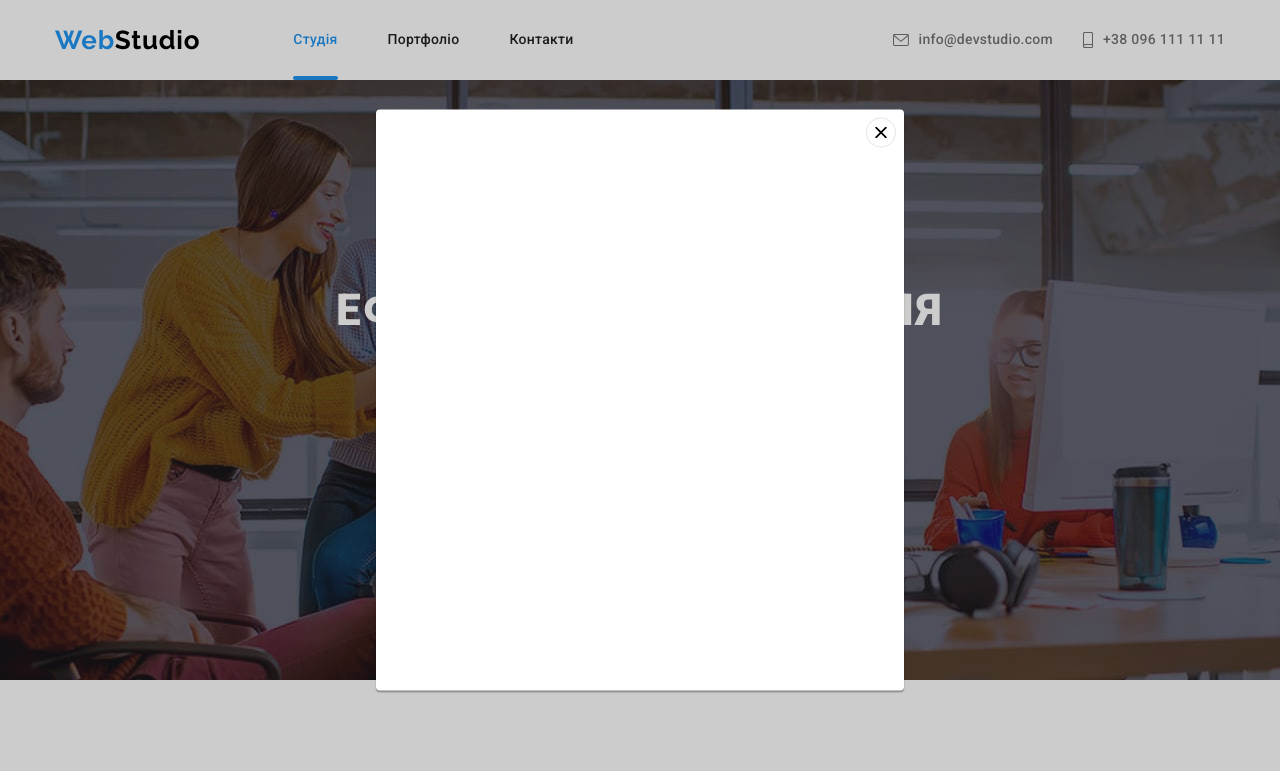
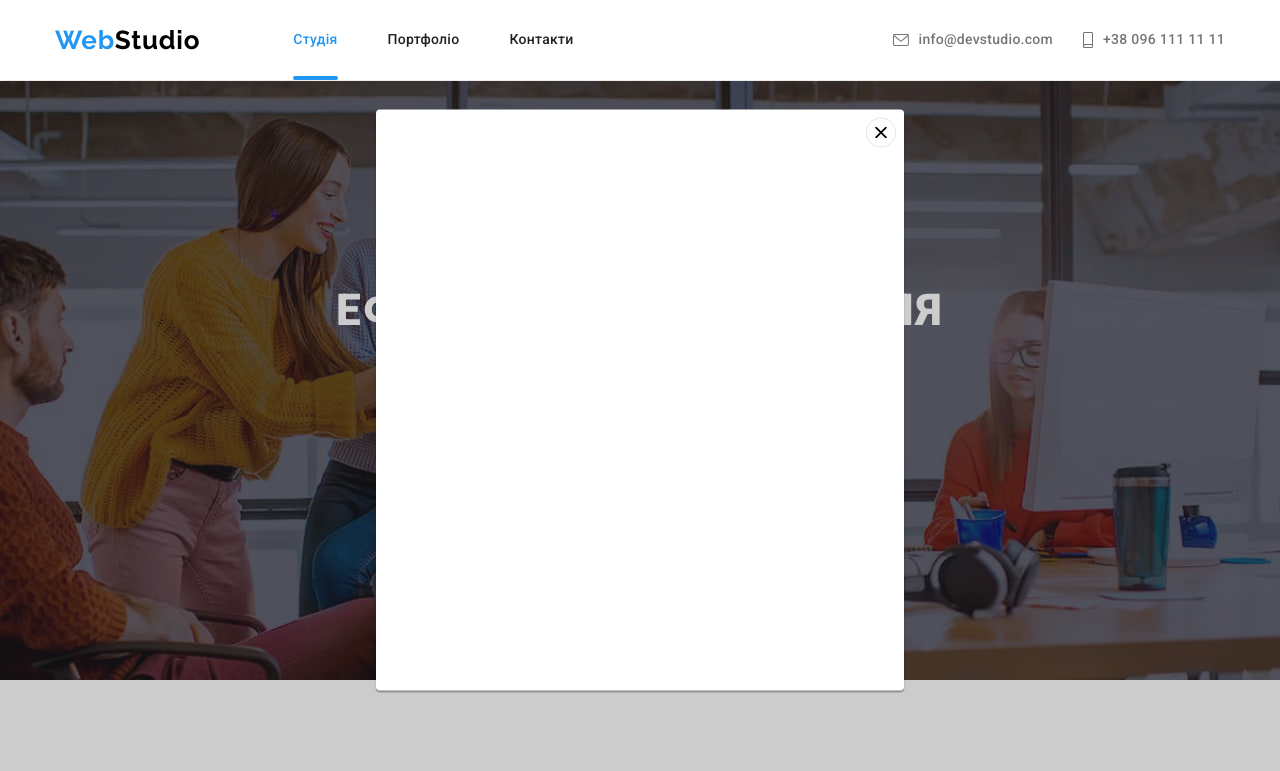
Before and after one commit to Marik-Dima/goit-markup-hw-05, a plain HTML site: page index.html in a window 1280 px wide. Both pictures are taken after a click on the button "Замовити послугу". Shown: the top 771 px of the page. Drawn offline with nearby package versions, Linux system fonts and the light colour scheme; files whose address does not match are found by name.

Commit message:
фіксований хедер

```diff
--- a/css/style.css
+++ b/css/style.css
@@ -31,6 +31,7 @@ body {
     font-family:'Roboto', sans-serif;
     font-style: normal;
     position: relative;
+    padding-top: 80px;
 }
 /* прибираємо крапки зі списків */
 .list {
@@ -66,9 +67,14 @@ body {
 
 .header{
     display: block;
-    /* border-bottom: 1px solid var(--bordering-color); */
+    border-bottom: 1px solid var(--bordering-color);
     background-color: var(--primary-white-color);
-    outline: ;
+
+    position: fixed;
+    top:0;
+    left: 0;
+    width: 100%;
+    z-index: 9; /*максимальне значення*/
 }
 
 .main-nav{
@@ -703,7 +709,9 @@ body {
     width: 100%;
     height: 100%;
     background-color: rgba(0, 0, 0, 0.2);
+
     opacity: 1;
+    transition: opacity 250ms cubic-bezier(0.4, 0, 0.2, 1);
 }
 .backdrop.is-hidden{
     opacity: 0;
```
